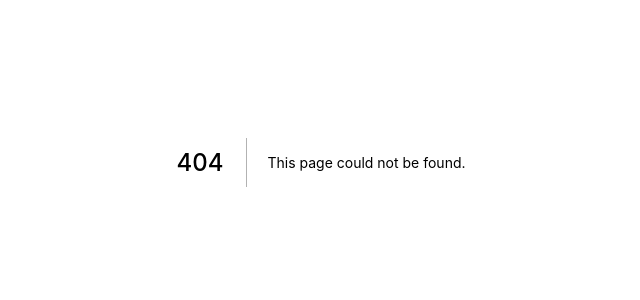
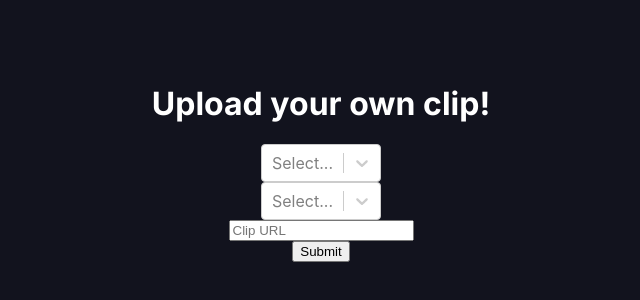
Before and after one commit to jmurphy5613/guess-that-rank, a Next.js app: page /create-clip in a window 1280 px wide. Before the commit this address had no page. Shown: the part 238-538 px from the top of the page, without its empty margins (319-959 px from the left). Built offline with nearby package versions, Linux system fonts and the light colour scheme.

Commit message:
implemented select in create clip

```diff
--- a/package.json
+++ b/package.json
@@ -14,6 +14,7 @@
     "react": "18.2.0",
     "react-dom": "18.2.0",
     "react-icons": "^4.4.0",
+    "react-select": "^5.4.0",
     "react-toastify": "^9.0.5",
     "reactjs-popup": "^2.0.5"
   },
--- /dev/null
+++ b/pages/create-clip.tsx
@@ -0,0 +1,39 @@
+import styles from '../styles/CreateClip.module.css';
+import Select from 'react-select';
+
+import { useState } from 'react';
+
+
+const gameOptions = [
+    {value: 'val', label: 'Valorant'},
+    {value: 'rl', label: 'Rocket League'}
+]
+const platformOptions = [
+    {value: 'medal', label: 'Medal'},
+    {value: 'youtube', label: 'Youtube'}
+]
+
+const CreateClip = () => {
+
+    const [gameSelectedOption, setGameSelctionOption] = useState("");
+    const [platformSelectedOption, setPlatformSelectedOption] = useState("");
+
+
+    return (
+        <div className={styles.root}>
+            <h1 className={styles.title}>Upload your own clip!</h1>
+            <Select
+                options={gameOptions}
+                onChange={setGameSelctionOption}
+            />
+            <Select
+                options={platformOptions}
+                onChange={setPlatformSelectedOption}
+            />
+            <input placeholder={"Clip URL"} />
+            <button className={styles.submit}>Submit</button>
+        </div>
+    )
+}
+
+export default CreateClip;
--- a/pages/index.tsx
+++ b/pages/index.tsx
@@ -9,7 +9,7 @@ import Popup from 'reactjs-popup';
 const Home: NextPage = () => {
 
   const router = useRouter();
-  const user = useUser();
+  const { user } = useUser();
 
   return (
     <div className={styles.root}>
--- a/pages/valorant/index.tsx
+++ b/pages/valorant/index.tsx
@@ -57,7 +57,7 @@ const ValorantHome = () => {
             </div>
             <button className={styles["create-clip"]} onClick={() => {
                 if(user) {
-                    router.push('/')
+                    router.push('/create-clip')
                 } else {
                     noAccountNotify();
                 }
--- /dev/null
+++ b/styles/CreateClip.module.css
@@ -0,0 +1,14 @@
+.root {
+    height: 100vh;
+    width: 100vw;
+    background-color: rgb(18, 19, 30);
+    display: flex;
+    justify-content: center;
+    align-items: center;
+    flex-direction: column;
+}
+
+.title {
+    color: white;
+    font-family: "Inter";
+}
```
Also changed, not shown: 1 other file (tests, documents, lock files or other folders).
